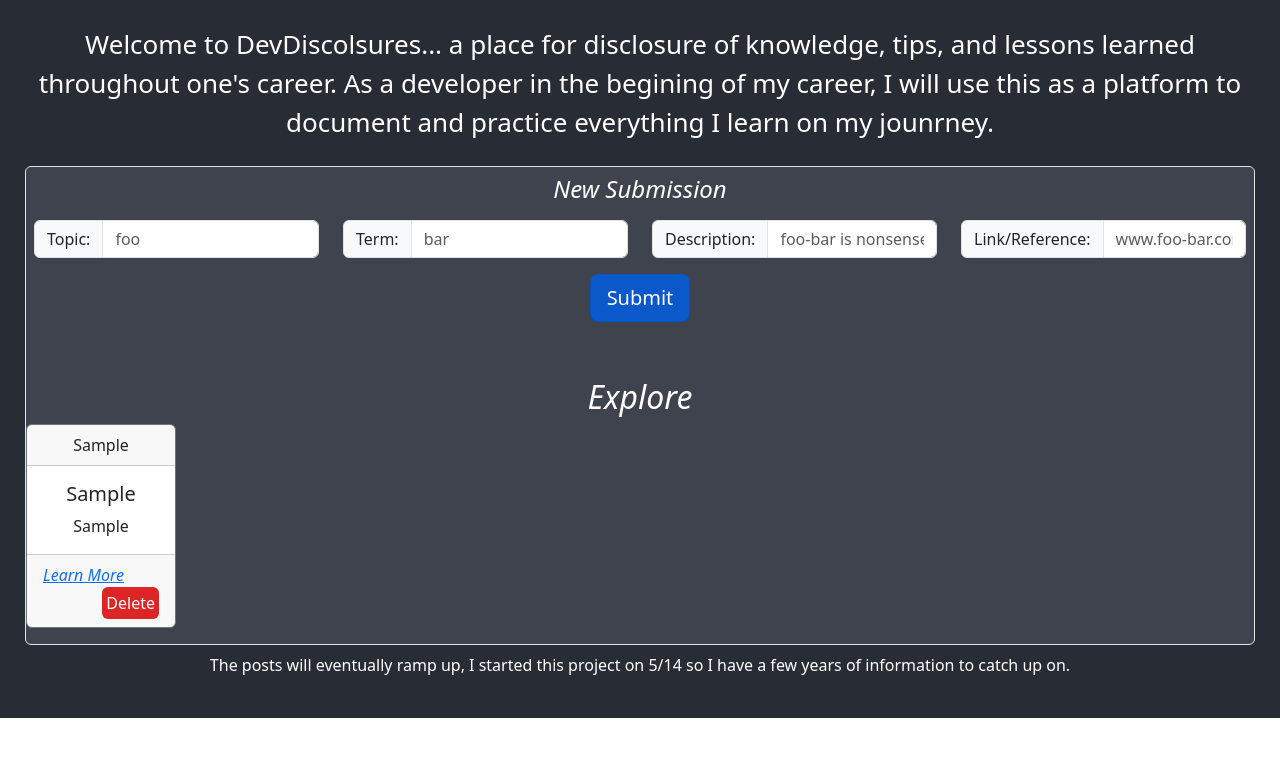
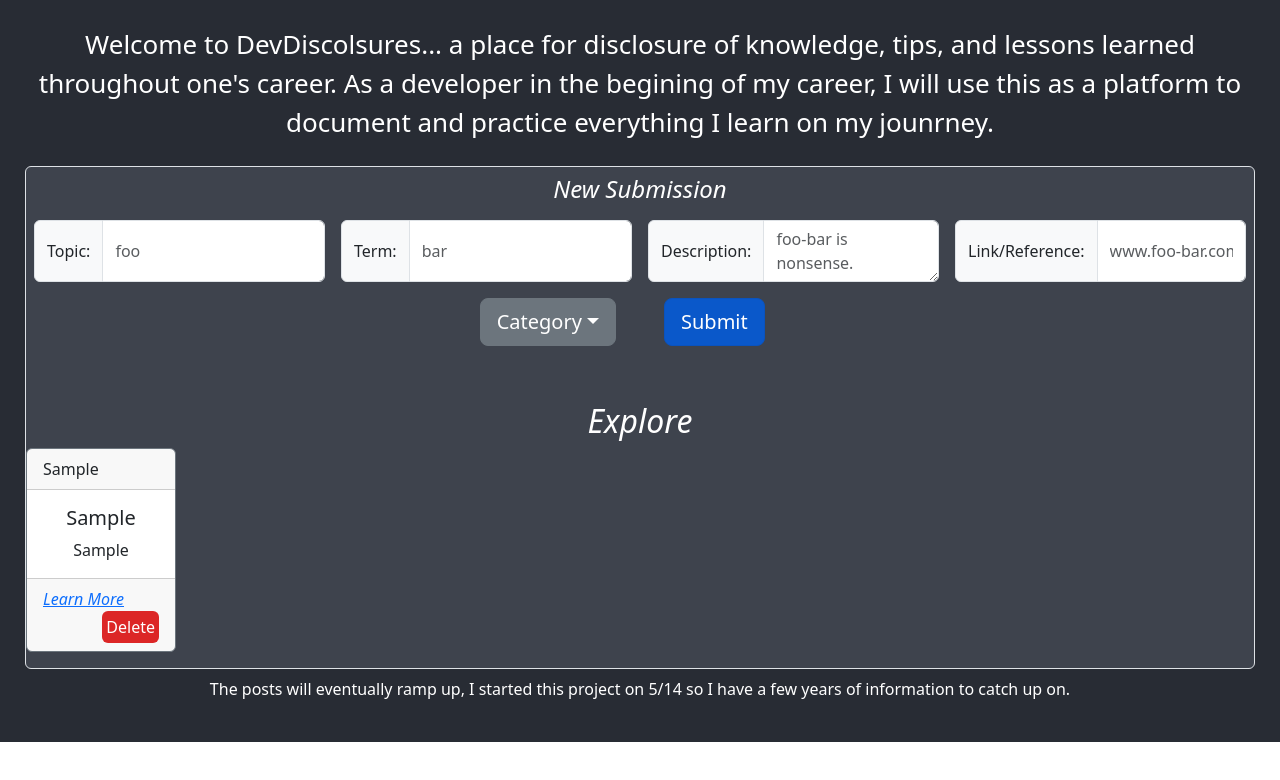
Before and after one commit to KatelinVincent/dev_disclosures, a React (Create React App) app: page / in a window 1280 px wide. Both pictures are taken after typing "Sample", "Sample", "Sample", "Sample" into the empty fields and a click on the button "Submit". Shown: the top 780 px of the page. Built offline with nearby package versions, Linux system fonts and the light colour scheme.

Commit message:
Feat : new category input

```diff
--- a/src/App.js
+++ b/src/App.js
@@ -5,13 +5,21 @@ import React, { useState } from 'react';
 import InputGroup from 'react-bootstrap/InputGroup';
 import Form from 'react-bootstrap/Form';
 import Button from 'react-bootstrap/Button';
+import Dropdown from 'react-bootstrap/Dropdown';
+import DropdownButton from 'react-bootstrap/DropdownButton';
 
 
-
-function Post({ id, header, title, body, link, onDelete }) {
+function Post({ id, header, title, body, link, category, onDelete }) {
   return (
     <Card border="secondary" style={{ marginBottom: '1rem' }}>
-      <Card.Header>{header}</Card.Header>
+      <Card.Header className="d-flex justify-content-between ">
+        <div>
+        {header}
+          </div>
+        <div>
+        <i className='text-slate-400'>{category}</i>
+          </div>
+          </Card.Header>
       <Card.Body>
         <Card.Title>{title}</Card.Title>
         <Card.Text>{body}</Card.Text>
@@ -26,10 +34,16 @@ function Post({ id, header, title, body, link, onDelete }) {
 
 function App() {
 
+  const categories = ['Programming Languages', 'Frameworks and Libraries', 'Version Control', 'Development Tools',
+    'Web Development', 'Mobile Development', 'Database Management', 'Testing', 'Software Design Patterns',
+    'Agile Development', 'DevOps', 'Security', 'Performance Optimization', 'Career Development', 'General Tips and Tricks', 'Other']
+
   const [header, setHeader] = useState("");
   const [title, setTitle] = useState("");
   const [body, setBody] = useState("");
   const [footer, setFooter] = useState("");
+  const [category, setCategory] = useState("");
+
   const [postList, setPostList] = useState([]);
 
 
@@ -43,7 +57,8 @@ function App() {
       topic: header,
       title: title,
       body: body,
-      link: footer
+      link: footer,
+      group: category
     };
 
     setPostList([...postList, newPost]);
@@ -51,12 +66,16 @@ function App() {
     setTitle("");
     setBody("");
     setFooter("");
+    setCategory("");
   };
 
   const handleDelete = (postId) => {
     setPostList(postList.filter(post => post.id !== postId));
   };
 
+  const groupSelect = (eventKey) => {
+    setCategory(eventKey);
+  }
 
 
   return (
@@ -65,56 +84,10 @@ function App() {
         <p> Welcome to DevDiscolsures... a place for disclosure of knowledge, tips, and lessons learned throughout one's career. As a developer in the begining of my career, I will use this as a platform to document and practice everything I learn on my jounrney. </p>
       </header>
 
-
-
-      {/* <div className="center">
-          <Card border="secondary" style={{ width: '18rem' }}>
-            <form onSubmit={handleSubmit}>
-              <Card.Header >
-                Topic:
-                <input
-                  type="text"
-                  value={header}
-                  onChange={(e) => setHeader(e.target.value)}
-                  placeholder="foo"
-                  className="border"
-                />
-              </Card.Header>
-              <Card.Body class='grid grid-rows-3'>
-                Term:
-                <input
-                  type="text"
-                  value={title}
-                  onChange={(e) => setTitle(e.target.value)}
-                  placeholder="bar"
-                  className="border"
-                />
-                Description:
-                <textarea
-                  value={body}
-                  onChange={(e) => setBody(e.target.value)}
-                  placeholder="foo-bar is nonsense."
-                  className="border"
-                />
-              </Card.Body>
-              <Card.Footer class='grid grid-rows-2'>
-                Link/Reference:
-                <input
-                  type="text"
-                  value={footer}
-                  onChange={(e) => setFooter(e.target.value)}
-                  placeholder="www.foo-bar.com"
-                  className="border"
-                />
-              </Card.Footer>
-              <button class="bg-blue-500 text-white p-1 rounded" type="submit">Submit</button>
-            </form>
-          </Card>
-        </div> */}
-      <div class="explore border rounded my-2">
-      <h4 class='pt-2'><i>New Submission</i></h4>
-        <form onSubmit={handleSubmit} class='pb-5 pt-2 m-2'>
-          <div class='grid grid-cols-4 text-lg gap-4'>
+      <div className="explore border rounded my-2">
+        <h4 className='pt-2'><i>New Submission</i></h4>
+        <form onSubmit={handleSubmit} className='pb-5 pt-2 m-2'>
+          <div className='grid grid-cols-4 text-lg gap-3'>
 
             <InputGroup className="mb-3">
               <InputGroup.Text id="inputGroup-sizing-default">
@@ -125,7 +98,7 @@ function App() {
                 aria-describedby="inputGroup-sizing-default"
                 type="text"
                 value={header}
-                onChange={(e) => setHeader(e.target.value)}
+                onChange={(input) => setHeader(input.target.value)}
                 placeholder="foo"
                 className="border"
               />
@@ -140,7 +113,7 @@ function App() {
                 aria-describedby="inputGroup-sizing-default"
                 type="text"
                 value={title}
-                onChange={(e) => setTitle(e.target.value)}
+                onChange={(input) => setTitle(input.target.value)}
                 placeholder="bar"
                 className="border"
               />
@@ -148,13 +121,14 @@ function App() {
 
             <InputGroup className="mb-3">
               <InputGroup.Text id="inputGroup-sizing-default">
-              Description:
+                Description:
               </InputGroup.Text>
               <Form.Control
-                aria-label="Default"
+                as="textarea"
+                aria-label="With textarea"
                 aria-describedby="inputGroup-sizing-default"
                 value={body}
-                onChange={(e) => setBody(e.target.value)}
+                onChange={(input) => setBody(input.target.value)}
                 placeholder="foo-bar is nonsense."
                 className="border"
               />
@@ -163,26 +137,48 @@ function App() {
 
             <InputGroup className="mb-3">
               <InputGroup.Text id="inputGroup-sizing-default">
-              Link/Reference:
+                Link/Reference:
               </InputGroup.Text>
               <Form.Control
                 aria-label="Default"
                 aria-describedby="inputGroup-sizing-default"
                 type="text"
                 value={footer}
-                onChange={(e) => setFooter(e.target.value)}
+                onChange={(input) => setFooter(input.target.value)}
                 placeholder="www.foo-bar.com"
                 className="border"
               />
             </InputGroup>
           </div>
-          <Button variant="primary" size="lg" active type="submit">Submit</Button>
-          {/* <button class="bg-blue-500 text-white p-1 rounded" type="submit">Submit</button> */}
+          <div className='grid grid-cols-2 gap-5'>
+            <div className="justify-self-end">
+              <InputGroup >
+                <DropdownButton
+                  variant="secondary"
+                  title={category || "Category"}
+                  id="input-group-dropdown-2"
+                  align="end"
+                  onSelect={groupSelect}
+                  size="lg"
+
+                >
+                  {
+                    categories.map(option => (
+                      <Dropdown.Item key={option} eventKey={option}>{option}</Dropdown.Item>
+                    ))
+                  }
+                </DropdownButton>
+              </InputGroup>
+            </div>
+            <div className="justify-self-start">
+              <Button variant="primary" size="lg" active type="submit" >Submit</Button>
+            </div>
+          </div>
         </form>
 
 
         <h2><i>Explore</i></h2>
-        <div class="flex grid grid-cols-8 gap-1">
+        <div className="flex grid grid-cols-8 gap-1">
           {postList.map((post) => (
             <Post
               key={post.id}
@@ -191,6 +187,7 @@ function App() {
               title={post.title}
               body={post.body}
               link={post.link}
+              category={post.group}
               onDelete={handleDelete}
             />
           ))}
```
Also changed, not shown: junk.txt (added), 1 other file (tests, documents, lock files or other folders).
